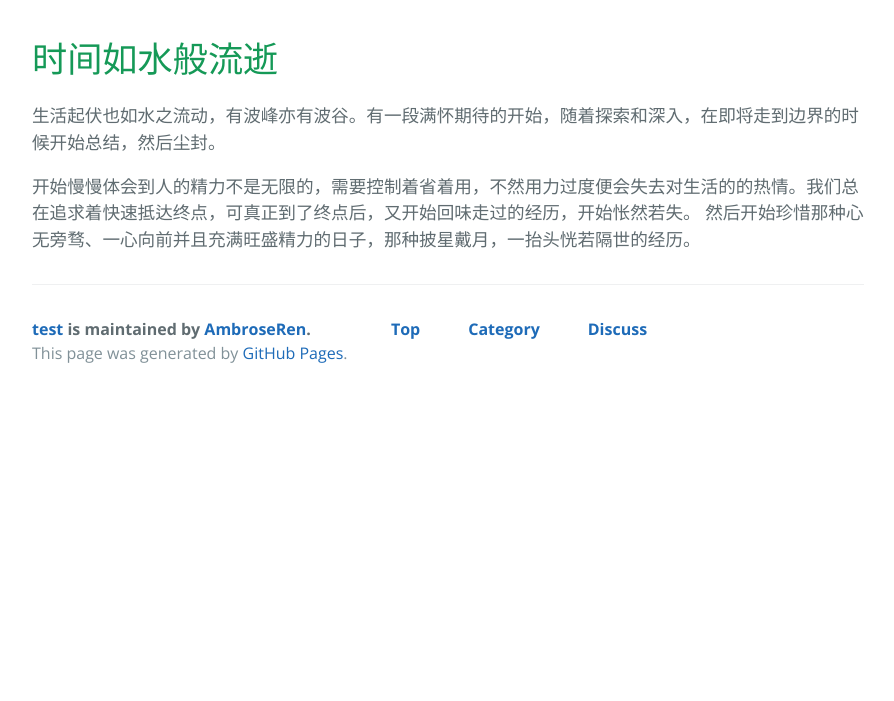
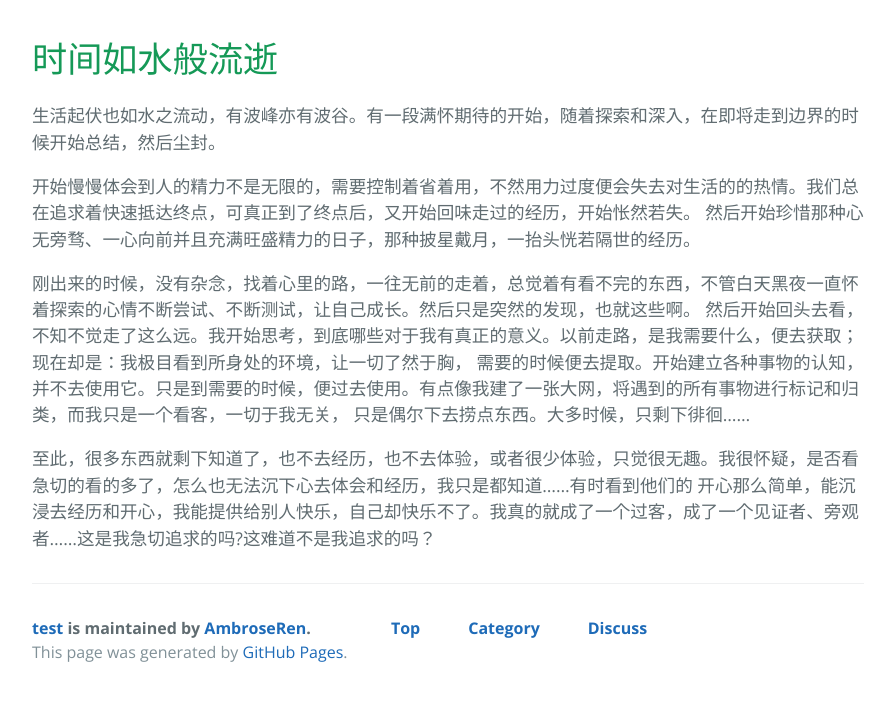
Before and after one commit to AmbroseRen/test, a Jekyll site: the page built from Data/MD/2021/04/20210409.md, in a window 1280 px wide. Shown: the top 701 px of the page, without its empty margins (192-1086 px from the left). Built offline with Jekyll 4.4.1, drawn with Linux system fonts in a browser that asks for light colours; our own code applies the rules of GitHub Pages for plain Markdown files; the repository's description, which GitHub fills in, is left out.

Commit message:
Update 20210409.md

```diff
--- a/Data/MD/2021/04/20210409.md
+++ b/Data/MD/2021/04/20210409.md
@@ -4,3 +4,11 @@
 
 开始慢慢体会到人的精力不是无限的，需要控制着省着用，不然用力过度便会失去对生活的的热情。我们总在追求着快速抵达终点，可真正到了终点后，又开始回味走过的经历，开始怅然若失。
 然后开始珍惜那种心无旁骛、一心向前并且充满旺盛精力的日子，那种披星戴月，一抬头恍若隔世的经历。
+
+刚出来的时候，没有杂念，找着心里的路，一往无前的走着，总觉着有看不完的东西，不管白天黑夜一直怀着探索的心情不断尝试、不断测试，让自己成长。然后只是突然的发现，也就这些啊。
+然后开始回头去看，不知不觉走了这么远。我开始思考，到底哪些对于我有真正的意义。以前走路，是我需要什么，便去获取；现在却是：我极目看到所身处的环境，让一切了然于胸，
+需要的时候便去提取。开始建立各种事物的认知，并不去使用它。只是到需要的时候，便过去使用。有点像我建了一张大网，将遇到的所有事物进行标记和归类，而我只是一个看客，一切于我无关，
+只是偶尔下去捞点东西。大多时候，只剩下徘徊……
+
+至此，很多东西就剩下知道了，也不去经历，也不去体验，或者很少体验，只觉很无趣。我很怀疑，是否看急切的看的多了，怎么也无法沉下心去体会和经历，我只是都知道……有时看到他们的
+开心那么简单，能沉浸去经历和开心，我能提供给别人快乐，自己却快乐不了。我真的就成了一个过客，成了一个见证者、旁观者……这是我急切追求的吗?这难道不是我追求的吗？
```
